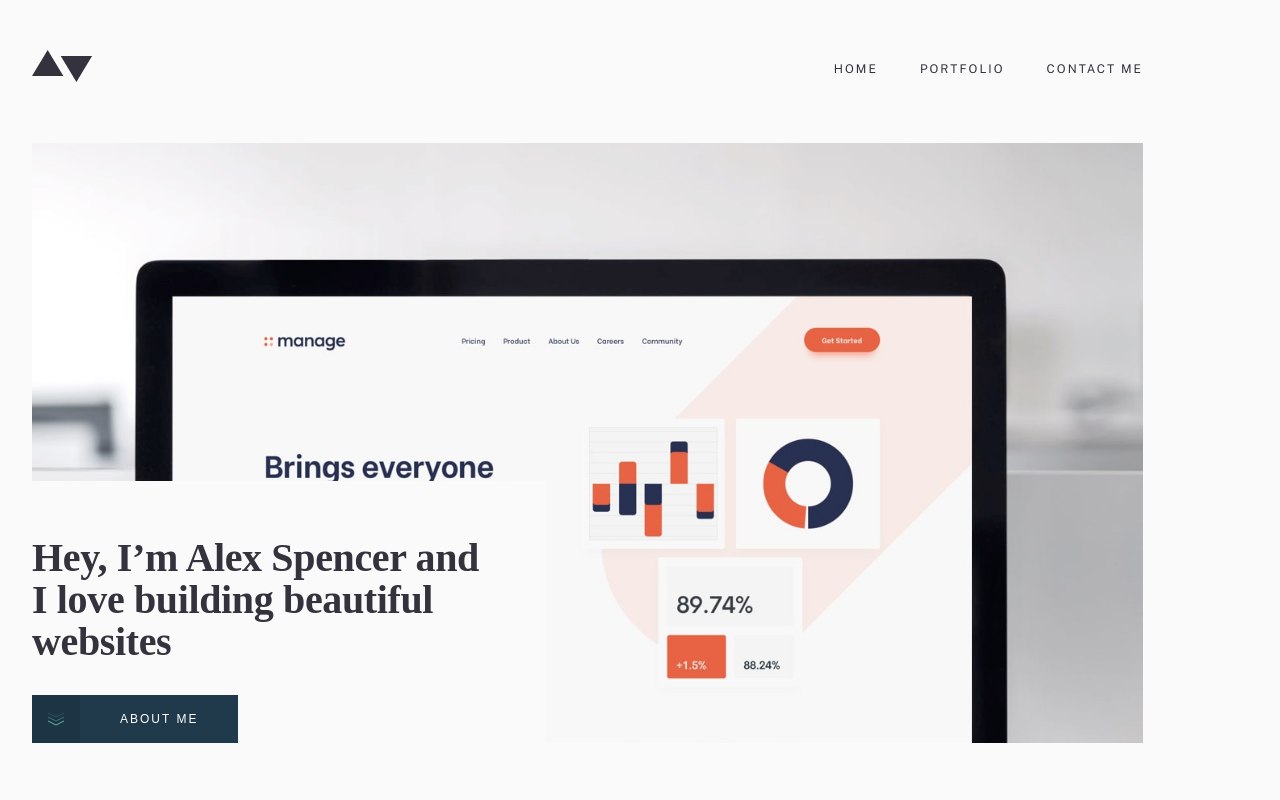
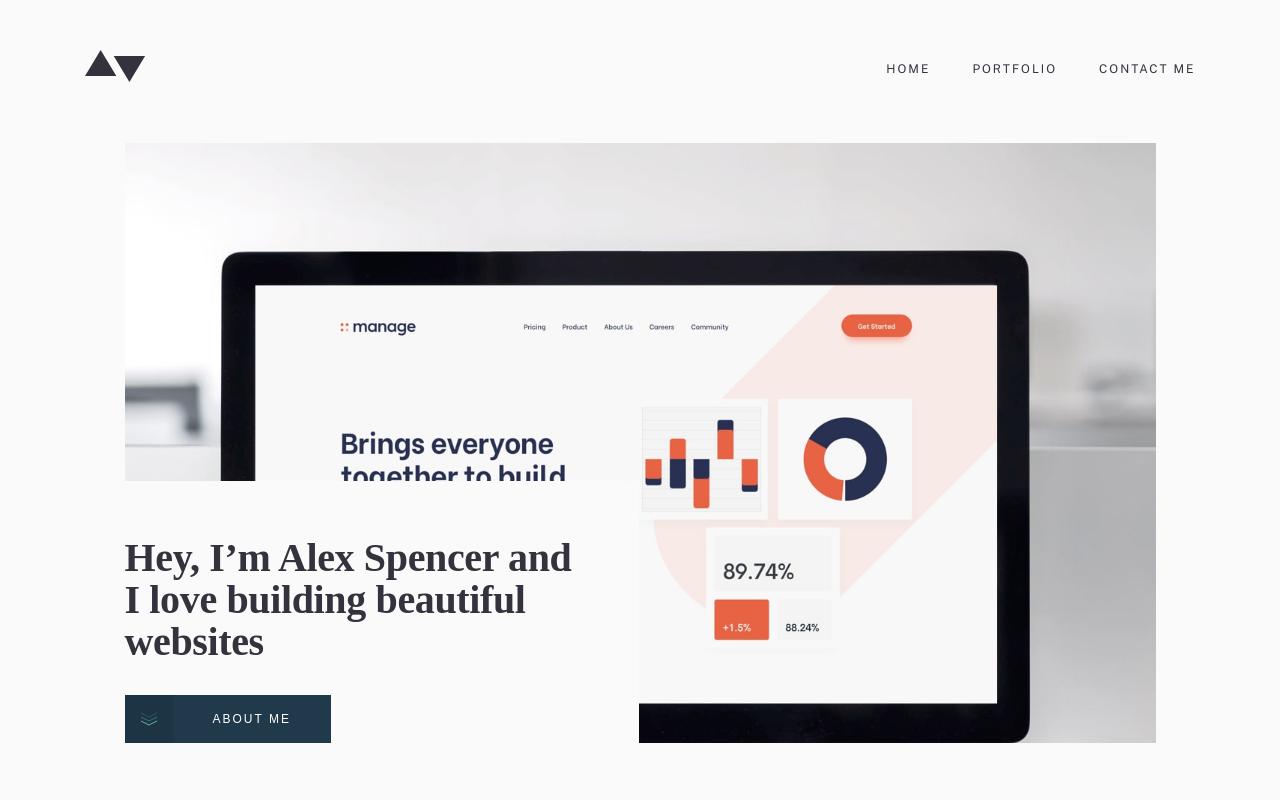
Before and after one commit to larbiDanquah/minimalist-portfolio-website, a plain HTML site: page index.html in a window 1280 px wide. Shown: the top 800 px of the page. Drawn offline with nearby package versions, Linux system fonts and the light colour scheme; a web font is replaced by a local one.

Commit message:
Minor style fixes

```diff
--- a/style.css
+++ b/style.css
@@ -52,10 +52,12 @@ header {
 }
 
 .headerContainer {
+    width: 100%;
     display: flex;
     justify-content: space-between;
     align-items: center;
     max-width: 1111px;
+    margin: 0 auto;
 }
 
 .close {
@@ -119,8 +121,9 @@ header {
 }
 
 main {
-    margin: 0 32px;
+    margin: 0 auto;
     max-width: 1111px;
+    padding: 0 32px;
 }
 
 /*-------------------------------------------------------------------------------------
@@ -145,11 +148,22 @@ Hero Section
 }
 
 .heroInfo button {
+    cursor: pointer;
     appearance: none;
     border: none;
     display: flex;
     align-items: center;
     background-color: #203A4C;
+    transition: background-color 0.2s ease-in;
+}
+
+.heroInfo button:hover .arrows {
+    background-image: url('./images/icons/down-arrows-white.svg');
+    background-color: #55A292;
+}
+
+.heroInfo button:hover {
+    background-color: #5FB4A2;
 }
 
 button span {
@@ -168,6 +182,7 @@ button span {
     background-image: url('./images/icons/down-arrows.svg');
     background-repeat: no-repeat;
     background-position: center;
+    transition: background-color 0.2s ease-in;
 }
 
 /*-------------------------------------------------------------------------------------
@@ -515,6 +530,10 @@ Tablet Media Queries
         height: 143px;
     }
 
+    main {
+        padding: 0 40px;
+    }
+
     .tablet-desktop {
         display: block;
     }
```
Also changed, not shown: images/icons/down-arrows-white.svg (added).
